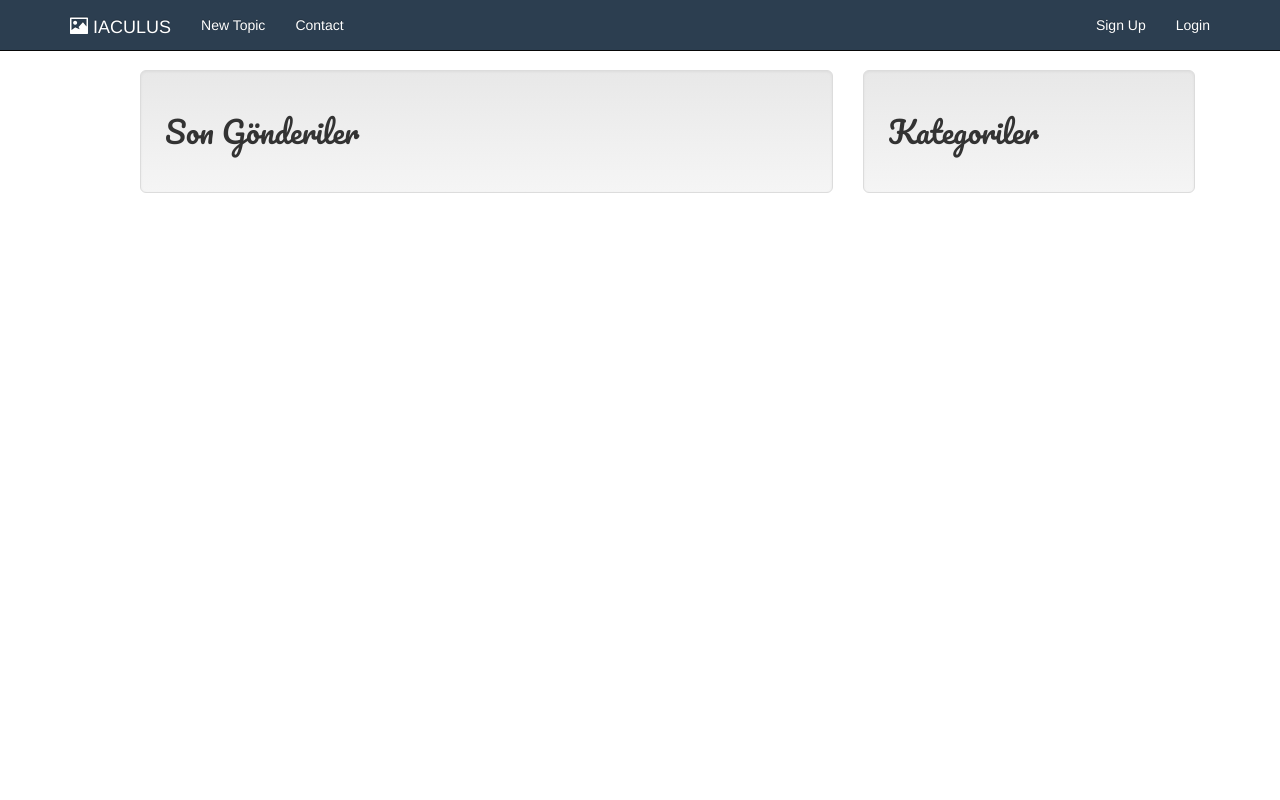
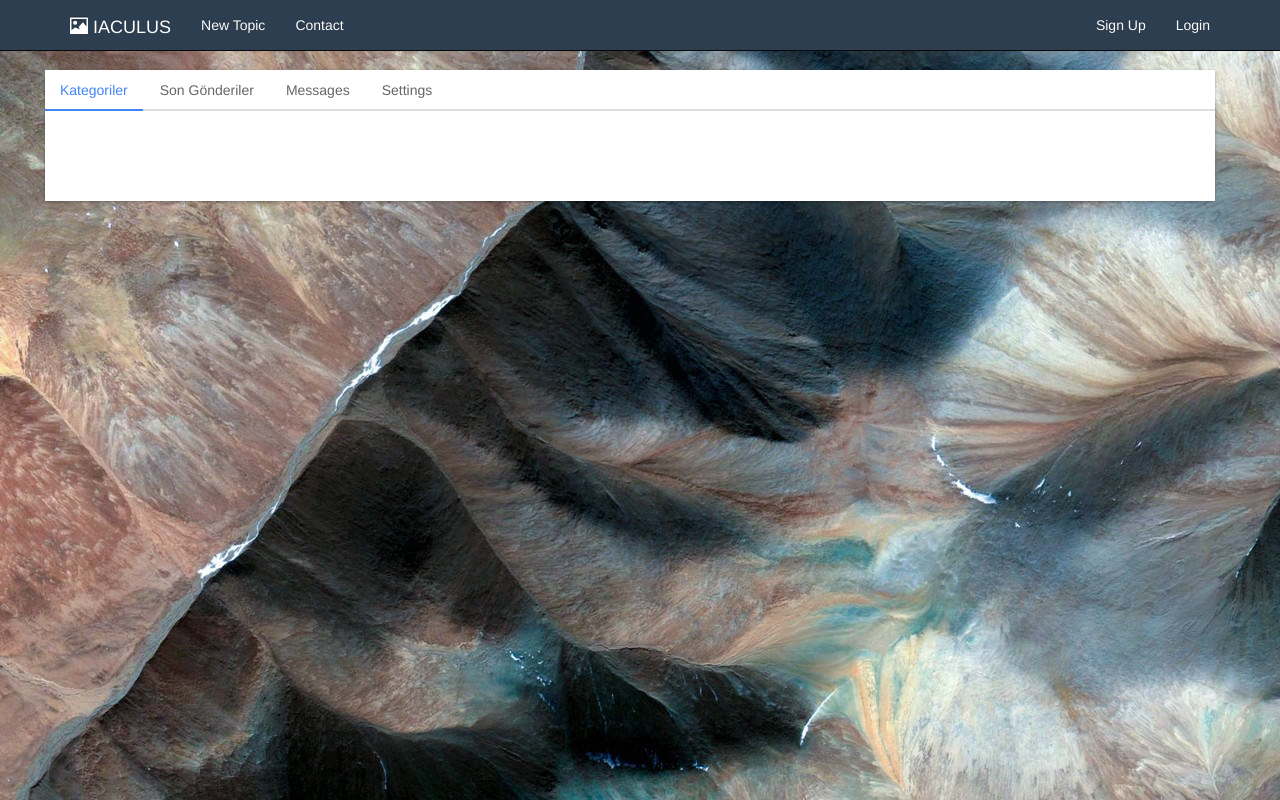
Before and after one commit to lyk2017-python/Iaculus, a Django app: page / in a window 1280 px wide. Run offline with Django 3.2, Linux system fonts and the light colour scheme; data that the repository does not hold is empty; some libraries are stand-ins or nearby versions.

Commit message:
Homepage material design

```diff
--- a/Iaculus/forum/static/css/main.css
+++ b/Iaculus/forum/static/css/main.css
@@ -1,3 +1,16 @@
+.nav-tabs { border-bottom: 2px solid #DDD; }
+.nav-tabs > li.active > a, .nav-tabs > li.active > a:focus, .nav-tabs > li.active > a:hover { border-width: 0; }
+.nav-tabs > li > a { border: none; color: #666; }
+.nav-tabs > li.active > a, .nav-tabs > li > a:hover { border: none; color: #4285F4 !important; background: transparent; }
+.nav-tabs > li > a::after { content: ""; background: #4285F4; height: 2px; position: absolute; width: 100%; left: 0px; bottom: -1px; transition: all 250ms ease 0s; transform: scale(0); }
+.nav-tabs > li.active > a::after, .nav-tabs > li:hover > a::after { transform: scale(1); }
+.tab-nav > li > a::after { background: #21527d none repeat scroll 0% 0%; color: #fff; }
+.tab-pane { padding: 15px 0; }
+.tab-content{padding:20px}
+
+.card {background: #FFF none repeat scroll 0% 0%; box-shadow: 0px 1px 3px rgba(0, 0, 0, 0.3); margin-bottom: 30px; }
+body{ background: #EDECEC; padding:50px}
+
 h1 a {
     color: #FCA205;
     font-family: 'Pacifico', cursive;
@@ -5,7 +18,7 @@ h1 a {
 body {
     padding-left: 0px;
     padding-top: 70px;
-    /*background-image: url("../../static/google-earth-view-1007.jpg");*/
+    background-image: url("../../static/google-earth-view-1007.jpg");
 }
 .page-header {
     background-color: lightseagreen;
--- a/Iaculus/forum/templates/forum/category_create.html
+++ b/Iaculus/forum/templates/forum/category_create.html
@@ -12,7 +12,7 @@
     <form action="." method="POST">
         {% csrf_token %}
         {{ form.as_p }}
-        <button type="submit">Save</button>
+        <button type="submit" class="btn btn-info" value="Submit Button">Save</button>
     </form>
 
 {% endblock %}
--- a/Iaculus/forum/templates/forum/category_list.html
+++ b/Iaculus/forum/templates/forum/category_list.html
@@ -1,25 +1,25 @@
 {% extends 'forum/base.html' %}
 
 {% block content %}
-    <div class="container-fluid">
-    <div class="row content">
-        <div class="col-sm-8">
-        <div class="well well-lg">
-            <h2>Son Gönderiler</h2>
-            <div class="list-group">
-                {% for obj in posts %}
-                        <a href="{% url "topic" pk=obj.topic.pk %}"
-                           class="list-group-item">
-                            <p class="list-group-item-text">
-                                {{obj.body|truncatewords:15}}</p>
-                        </a>
-                {% endfor %}
-            </div>
-        </div>
-        </div>
-        <div class="col-sm-4 sidenav">
-        <div class="well well-lg">
-            <h2>Kategoriler</h2>
+
+
+
+<div class="container">
+    <div class="row">
+        <div class="col-*-*">
+            <!-- Nav tabs --><div class="card">
+            <ul class="nav nav-tabs" role="tablist">
+                <li role="presentation" class="active"><a href="#home" aria-controls="home"
+                    role="tab" data-toggle="tab">Kategoriler</a></li>
+                <li role="presentation"><a href="#profile" aria-controls="profile" role="tab"
+                    data-toggle="tab">Son Gönderiler</a></li>
+                <li role="presentation"><a href="#messages" aria-controls="messages" role="tab" data-toggle="tab">Messages</a></li>
+                <li role="presentation"><a href="#settings" aria-controls="settings" role="tab" data-toggle="tab">Settings</a></li>
+            </ul>
+
+            <!-- Tab panes -->
+            <div class="tab-content">
+                <div role="tabpanel" class="tab-pane active" id="home">
                     <div class="list-group">
                         {% for obj in object_list %}
                             <a href="{% url "category" pk=obj.pk %}" class="list-group-item">
@@ -30,7 +30,31 @@
                         {% endfor %}
                     </div>
                 </div>
+                <div role="tabpanel" class="tab-pane" id="profile">
+                    <div class="list-group">
+                        {% for obj in posts %}
+                                <a href="{% url "topic" pk=obj.topic.pk %}"
+                                   class="list-group-item">
+                                    <h4>{{ obj.topic.title }}</h4>
+                                    <p class="list-group-item-text">
+                                        {{obj.body|truncatewords:25}}
+                                    </p>
+                                </a>
+                        {% endfor %}
+                    </div>
+                </div>
+                <div role="tabpanel" class="tab-pane" id="messages">
+
+                </div>
+                <div role="tabpanel" class="tab-pane" id="settings">
+
                 </div>
             </div>
             </div>
+        </div>
+    </div>
+</div>
+
+
+
 {% endblock %}
--- a/Iaculus/forum/templates/forum/topic_create.html
+++ b/Iaculus/forum/templates/forum/topic_create.html
@@ -2,7 +2,6 @@
 
 {% block content %}
 
-    <div class="post">
     <h1>{{ object.title }}</h1>
     {% for foo in object.posts.all %}
         <div class="date">{{ foo.created }}</div>
@@ -10,12 +9,11 @@
         <p>{{ foo.body|linebreaks }}</p>
 
     {% endfor %}
-    </div>
     <hr>
     <form action="." method="POST">
         {% csrf_token %}
         {{ form.as_p }}
-        <button type="submit">Save</button>
+        <button type="submit" class="btn btn-info" value="Submit Button">Save</button>
     </form>
 
 {% endblock %}
--- a/Iaculus/forum/templates/forum/topic_form.html
+++ b/Iaculus/forum/templates/forum/topic_form.html
@@ -4,6 +4,6 @@
     <form action="." method="POST">
         {% csrf_token %}
         {{ form.as_p }}
-        <button type="submit">Save</button>
+        <button type="submit" class="btn btn-info" value="Submit Button">Save</button>
     </form>
 {% endblock %}
```
Lines whose indentation alone changed are shown as unchanged.
